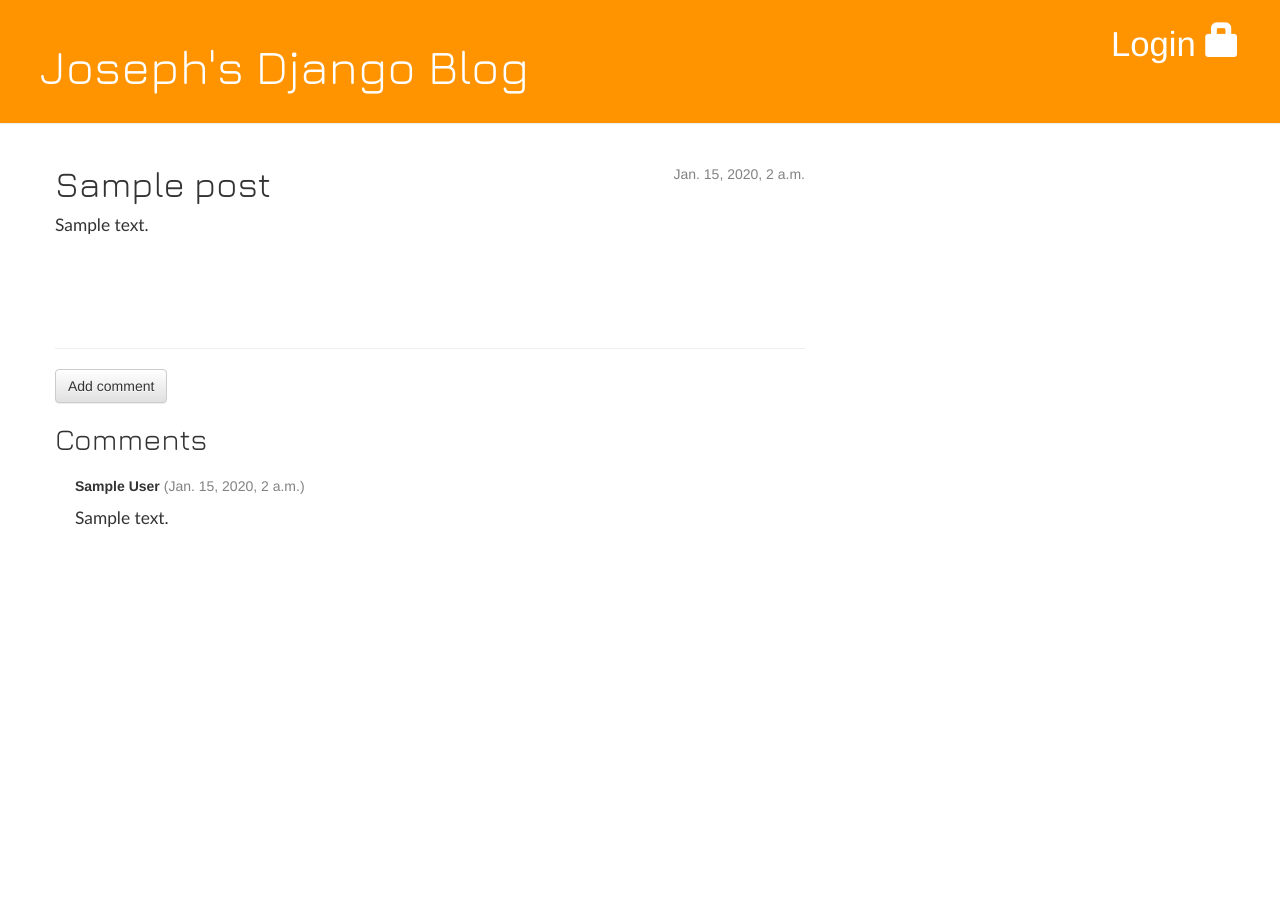
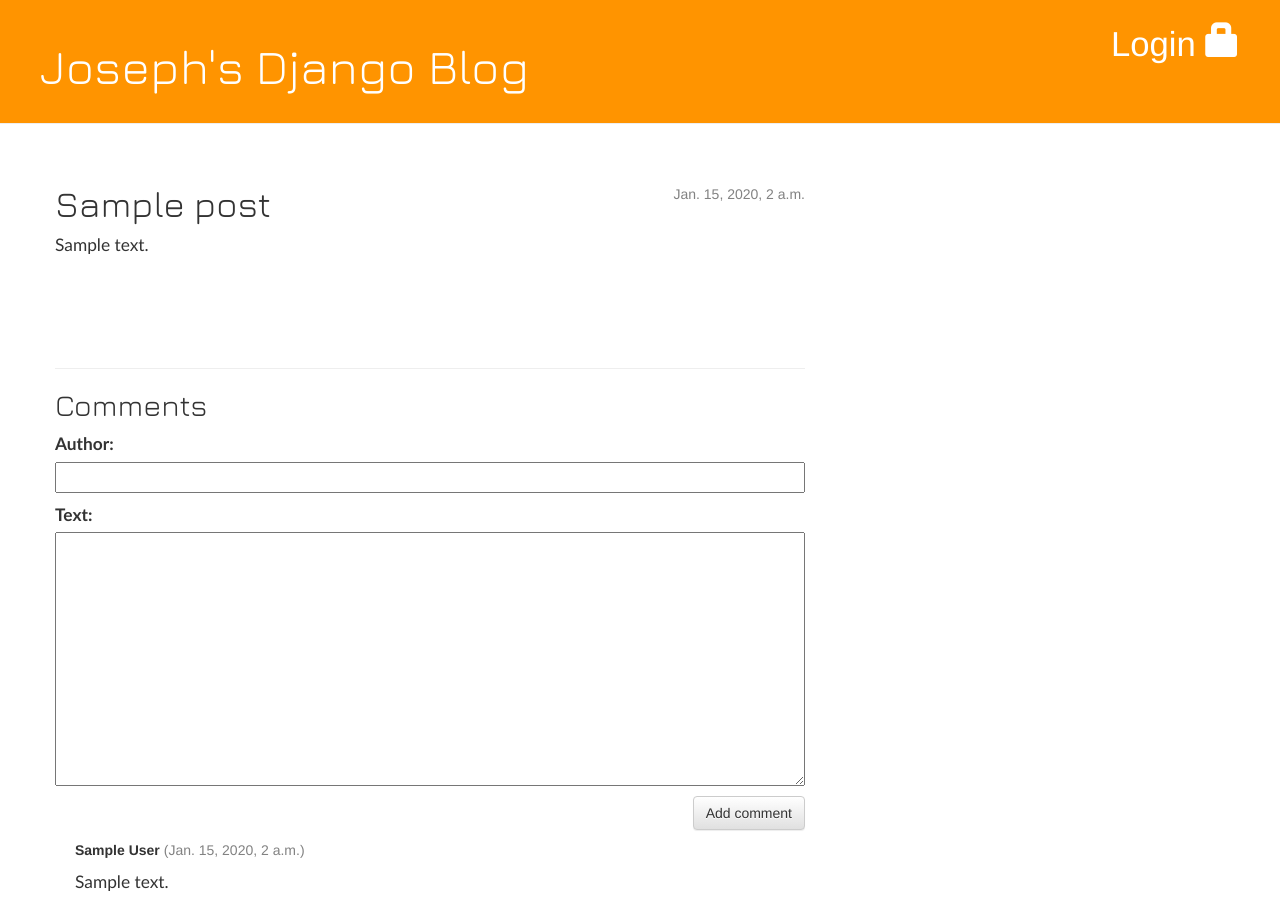
Before and after one commit to yeungjoseph/DjangoMango, a Django app: page /post/1/ in a window 1280 px wide. Before the commit the page ends 527 px from the top, so only its background shows below. Run offline with Django 3.2, Linux system fonts and the light colour scheme; tables that the repository leaves empty hold one stand-in row (values such as "Sample post"); parts of the project's set-up code (start-up, migrations or seed data) failed here and were passed over; some libraries are stand-ins or nearby versions.

Commit message:
Migrate comment to post detail page. Known bug: no acknowledgement for submitted but not-yet-posted comments

```diff
--- a/blog/models.py
+++ b/blog/models.py
@@ -3,7 +3,7 @@ from django.utils import timezone
 
 # Create your models here.
 class Post(models.Model):
-	author = models.ForeignKey('auth.User')
+	author = models.ForeignKey('auth.User', on_delete=models.CASCADE)
 	title = models.CharField(max_length=200)
 	text = models.TextField()
 	created_date = models.DateTimeField(
@@ -25,7 +25,7 @@ class Post(models.Model):
 		return len(self.text.split())
 
 class Comment(models.Model):
-	post = models.ForeignKey('blog.Post', related_name='comments')
+	post = models.ForeignKey('blog.Post', related_name='comments', on_delete=models.CASCADE)
 	author = models.CharField(max_length=200)
 	text = models.TextField()
 	created_date = models.DateTimeField(default=timezone.now)
--- a/blog/templates/blog/base.html
+++ b/blog/templates/blog/base.html
@@ -10,8 +10,8 @@
     <body>
         <div class="page-header">
 			{% if user.is_authenticated %}
-				<a href="{% url 'post_new' %}" class="top-menu"><span class="glyphicon glyphicon-plus"></span></a>
-				<a href="{% url 'post_draft_list' %}" class="top-menu"><span class="glyphicon glyphicon-edit"></span></a>
+				<a href="{% url 'blog:post_new' %}" class="top-menu"><span class="glyphicon glyphicon-plus"></span></a>
+				<a href="{% url 'blog:post_draft_list' %}" class="top-menu"><span class="glyphicon glyphicon-edit"></span></a>
 				<p class="top-menu">Hello {{ user.username }} <small>(<a href="{% url 'logout' %}">Log out</a>)</small></p>
             {% else %}
 
--- a/blog/templates/blog/post_detail.html
+++ b/blog/templates/blog/post_detail.html
@@ -1,17 +1,21 @@
 {% extends 'blog/base.html' %}
 
 {% block content %}
+	{% if comment %}
+		<p><strong>Your comment has been sent to be approved by a moderator!</strong></p>
+	{% endif %}
+	<br>
 	<div class="post">
 		<div class="headers">
 		{% if post.published_date %}
 			<span class="date">{{ post.published_date }}</span>
 		{% else %}
-			<a class="btn btn-default btn-sm" href="{% url 'post_publish' pk=post.pk %}">Publish</a>
+			<a class="btn btn-default btn-sm" href="{% url 'blog:post_publish' pk=post.pk %}">Publish</a>
 		{% endif %}
 
 		{% if user.is_authenticated %}
-			<a class="btn btn-default" href="{% url 'post_edit' pk=post.pk %}"><span class="glyphicon glyphicon-pencil"></span></a>
-			<a class="btn btn-default" href="{% url 'post_remove' pk=post.pk %}"><span class="glyphicon glyphicon-remove"></span></a>
+			<a class="btn btn-default" href="{% url 'blog:post_edit' pk=post.pk %}"><span class="glyphicon glyphicon-pencil"></span></a>
+			<a class="btn btn-default" href="{% url 'blog:post_remove' pk=post.pk %}"><span class="glyphicon glyphicon-remove"></span></a>
 		{% endif %}
 		</div>
 
@@ -20,16 +24,21 @@
 	</div>
 
 	<br><hr>
-	<a class="btn btn-default" href="{% url 'add_comment_to_post' pk=post.pk %}">Add comment</a>
 	<h2>Comments</h2>
+	<form action="{% url 'blog:add_comment_to_post' pk=post.pk %}" method="POST" class="post-form">{% csrf_token %}
+		{{ form.as_p }}
+		<button type="submit" class="save btn btn-default">Add comment</button>
+	</form>
+	<br>
+
 	{% for comment in post.comments.all %}
 		{% if user.is_authenticated or comment.approved_comment %}
 		<div class="comment">
 			<strong>{{ comment.author }}</strong>
 			<span class="date"> ({{ comment.created_date }}) </span>
 			{% if not comment.approved_comment %}
-				<a class="btn btn-default" href="{% url 'comment_remove' pk=comment.pk %}"><span class="glyphicon glyphicon-remove"></span></a>
-				<a class="btn btn-default" href="{% url 'comment_approve' pk=comment.pk %}"><span class="glyphicon glyphicon-ok"></span></a>
+				<a class="btn btn-default" href="{% url 'blog:comment_remove' pk=comment.pk %}"><span class="glyphicon glyphicon-remove"></span></a>
+				<a class="btn btn-default" href="{% url 'blog:comment_approve' pk=comment.pk %}"><span class="glyphicon glyphicon-ok"></span></a>
 			{% endif %}
 			<p>{{ comment.text|linebreaks }}</p>
 		</div>
--- a/blog/templates/blog/post_draft_list.html
+++ b/blog/templates/blog/post_draft_list.html
@@ -3,7 +3,7 @@
 {% block content %}
 	{% for post in posts %}
 		<div class="post">
-			<h1><a href="{% url 'post_detail' pk=post.pk %}">{{ post.title }}</a></h1>
+			<h1><a href="{% url 'blog:post_detail' pk=post.pk %}">{{ post.title }}</a></h1>
 			<p class="date">created: {{ post.created_date|date:'d-m-Y' }}</p>
 			<p>{{ post.text|truncatechars:200 }}</p>
 		</div>
--- a/blog/templates/blog/post_list.html
+++ b/blog/templates/blog/post_list.html
@@ -3,16 +3,16 @@
 {% block content %}
 	{% for post in posts %}
 		<div class="post">
-			<h1><a href="{% url 'post_detail' pk=post.pk %}">{{ post.title }}</a></h1>
+			<h1><a href="{% url 'blog:post_detail' pk=post.pk %}">{{ post.title }}</a></h1>
 			<div class="date">
 				<p>published: {{ post.published_date }}</p>
 			</div>
 			<p>{{ post.text|linebreaksbr|truncatewords:100 }}
 			{% if post|length > 100 %}
-				<a href="{% url 'post_detail' pk=post.pk %}"> Read more</a>
+				<a href="{% url 'blog:post_detail' pk=post.pk %}"> Read more</a>
 			{% endif %}
 			</p>
-			<a class="comment-sm" href="{% url 'post_detail' pk=post.pk %}">Comments: {{ post.approved_comments.count }}</a>
+			<a class="comment-sm" href="{% url 'blog:post_detail' pk=post.pk %}">Comments: {{ post.approved_comments.count }}</a>
 		</div>
 	{% endfor %}
 {% endblock %}
--- a/blog/templates/registration/login.html
+++ b/blog/templates/registration/login.html
@@ -12,14 +12,13 @@
 			<td>{{ form.username.label_tag }}</td>
 			<td>{{ form.username }}</td>
 		</tr>
-
 		<tr>
 			<td>{{ form.password.label_tag }}</td>
 			<td>{{ form.password }}</td>
 		</tr>
 		</table>
 
-		<input type="submit" value="login"/>
+		<input type="submit" value="Login"/>
 		<input type="hidden" name="next" value="{{ next }}" />
 	</form>
 {% endblock %}
--- a/blog/urls.py
+++ b/blog/urls.py
@@ -1,6 +1,7 @@
 from django.conf.urls import url
 from . import views
 
+app_name = 'blog'
 urlpatterns = [
 	url(r'^$', views.post_list, name='post_list'),
 	url(r'^post/(?P<pk>\d+)/$', views.post_detail, name='post_detail'),
--- a/blog/views.py
+++ b/blog/views.py
@@ -1,6 +1,9 @@
 from django.shortcuts import render, get_object_or_404, redirect
 from django.contrib.auth.decorators import login_required
+from django.http import HttpResponseRedirect
 from django.utils import timezone
+from django.urls import reverse
+
 from .models import Post, Comment
 from .forms import PostForm, CommentForm
 
@@ -9,9 +12,10 @@ def post_list(request):
 	posts = Post.objects.filter(published_date__lte=timezone.now()).order_by('-published_date')
 	return render(request, 'blog/post_list.html', {'posts': posts})
 
-def post_detail(request, pk):
+def post_detail(request, pk, add_comment=False):
 	post = get_object_or_404(Post, pk=pk)
-	return render(request, 'blog/post_detail.html', {'post': post})
+	form = CommentForm()
+	return render(request, 'blog/post_detail.html', {'post': post,'form': form,'comment': add_comment})
 
 @login_required
 def post_new(request):
@@ -21,7 +25,7 @@ def post_new(request):
 			post = form.save(commit=False)
 			post.author = request.user
 			post.save()
-			return redirect('post_detail', pk=post.pk)
+			return redirect('blog:post_detail', pk=post.pk)
 	else:
 		form = PostForm()
 	return render(request, 'blog/post_edit.html', {'form': form})
@@ -35,7 +39,7 @@ def post_edit(request, pk):
 			post = form.save(commit=False)
 			post.author = request.users
 			post.save()
-			return redirect('post_detail', pk=post.pk)
+			return redirect('blog:post_detail', pk=post.pk)
 	else:
 		form = PostForm(instance=post)
 	return render(request, 'blog/post_edit.html', {'form': form})
@@ -49,35 +53,31 @@ def post_draft_list(request):
 def post_publish(request, pk):
 	post = get_object_or_404(Post, pk=pk)
 	post.publish()
-	return redirect('post_detail', pk=pk)
+	return redirect('blog:post_detail', pk=pk)
 
 @login_required
 def post_remove(request, pk):
 	post = get_object_or_404(Post, pk=pk)
 	post.delete()
-	return redirect('post_list')
+	return redirect('blog:post_list')
 
 def add_comment_to_post(request, pk):
 	post = get_object_or_404(Post, pk=pk)
-	if request.method == "POST":
-		form = CommentForm(request.POST)
-		if form.is_valid():
-			comment = form.save(commit=False)
-			comment.post = post
-			comment.save()
-			return redirect('post_detail', pk=post.pk)
-	else:
-		form = CommentForm()
-	return render(request, 'blog/add_comment_to_post.html', {'form': form})
+	form = CommentForm(request.POST)
+	if form.is_valid():
+		comment = form.save(commit=False)
+		comment.post = post
+		comment.save()
+		return redirect('blog:post_detail', pk=pk)#, add_comment=True)
 
 @login_required
 def comment_approve(request, pk):
 	comment = get_object_or_404(Comment, pk=pk)
 	comment.approve()
-	return redirect('post_detail', pk=comment.post.pk)
+	return redirect('blog:post_detail', pk=comment.post.pk)
 
 @login_required
 def comment_remove(request, pk):
 	comment = get_object_or_404(Comment, pk=pk)
 	comment.delete()
-	return redirect('post_detail', pk=comment.post.pk)
+	return redirect('blog:post_detail', pk=comment.post.pk)
```
